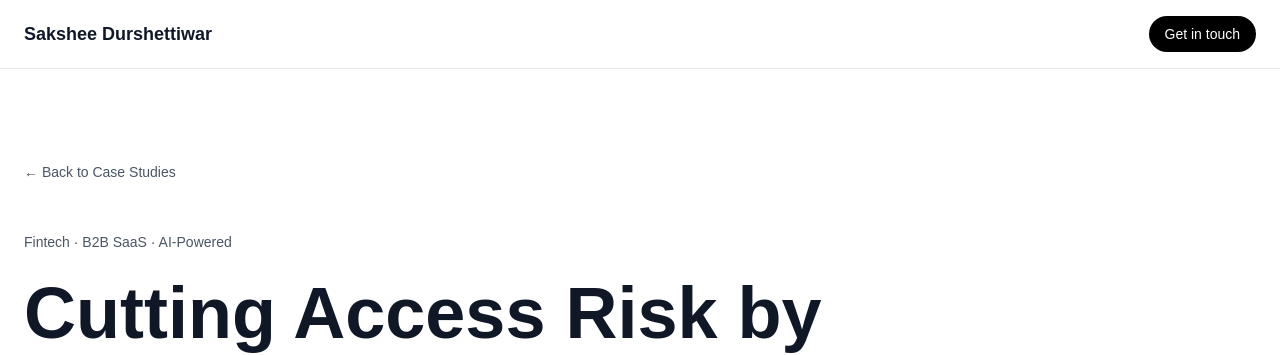
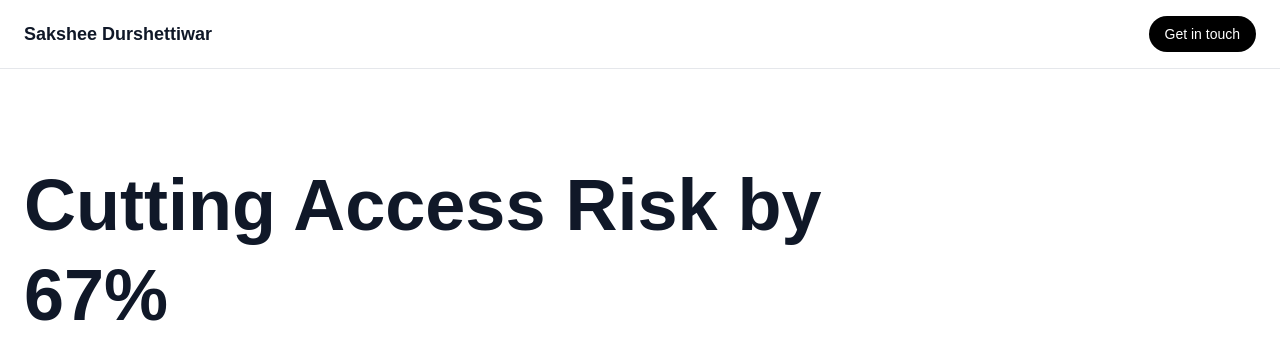
Before and after one commit to saksheedurshettiwar/Heizen, a Next.js app: page / in a window 1280 px wide. Shown: the top 355 px of the page. Built offline with nearby package versions, Linux system fonts and the light colour scheme.

Commit message:
Remove back link and tag from hero

```diff
--- a/app/page.tsx
+++ b/app/page.tsx
@@ -19,19 +19,7 @@ export default function AccessIQCaseStudy() {
       </nav>
 
       <main className="pt-24">
-        <section className="max-w-7xl mx-auto px-6 pt-16 pb-12">
-          <Link
-            href="/case-studies"
-            className="text-gray-600 hover:text-gray-900 transition-colors text-sm"
-          >
-            ← Back to Case Studies
-          </Link>
-        </section>
-
-        <section className="max-w-7xl mx-auto px-6 pb-16">
-          <div className="mb-4 text-sm text-gray-600">
-            Fintech · B2B SaaS · AI-Powered
-          </div>
+        <section className="max-w-7xl mx-auto px-6 pt-16 pb-16">
           <h1 className="text-5xl md:text-7xl font-bold leading-tight mb-6 max-w-4xl text-gray-900">
             Cutting Access Risk by 67%<br />
             without the Security Jargon
```
